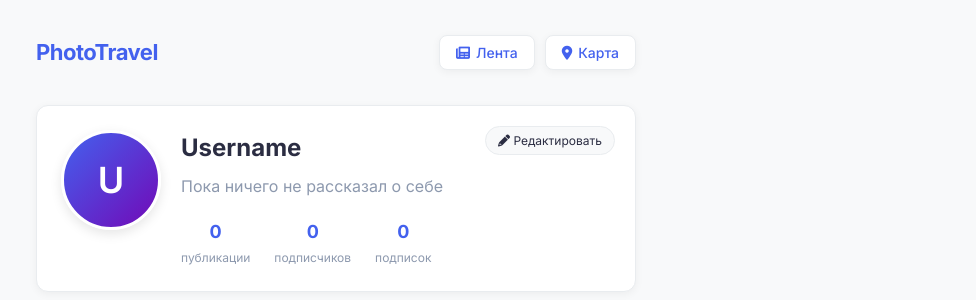
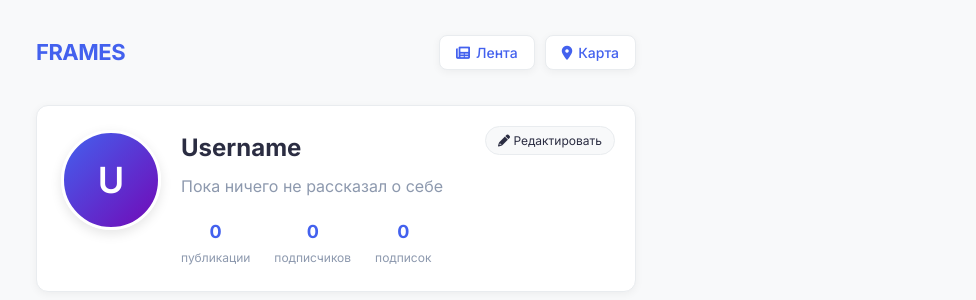
Before and after one commit to techlexich/kiberbezopasniki, a FastAPI app: a page that uses static/profile.html in a window 1280 px wide. Shown: the top 300 px of the page, without its empty margins (304-1280 px from the left). Run offline with FastAPI, Linux system fonts and the light colour scheme; a database or web service that is not in the repository returns one stand-in record (values such as "Sample title"); data that the repository does not hold is empty; some libraries are stand-ins or nearby versions.

Commit message:
ребрендинг

```diff
--- a/static/profile.html
+++ b/static/profile.html
@@ -3,7 +3,7 @@
 <head>
     <meta charset="UTF-8">
     <meta name="viewport" content="width=device-width, initial-scale=1.0">
-    <title>PhotoTravel | Профиль</title>
+    <title>FRAMES | Профиль</title>
     <style>
         :root {
             --primary: #4361ee;
@@ -543,7 +543,7 @@
 <body>
     <div class="profile-container">
         <header class="header">
-            <div class="logo">PhotoTravel</div>
+            <div class="logo">FRAMES</div>
             <div class="nav-buttons">
                 <form action="/tape">
                     <button class="nav-button">
--- a/templates/tape.html
+++ b/templates/tape.html
@@ -521,7 +521,7 @@
 <body>
     <div class="feed-container">
         <header class="header">
-            <div class="logo">PhotoTravel</div>
+            <div class="logo">FRAMES</div>
             <div class="nav-buttons">
                 <button id="profile-button" class="nav-button">
                     <i class="fas fa-user"></i> Профиль
```
